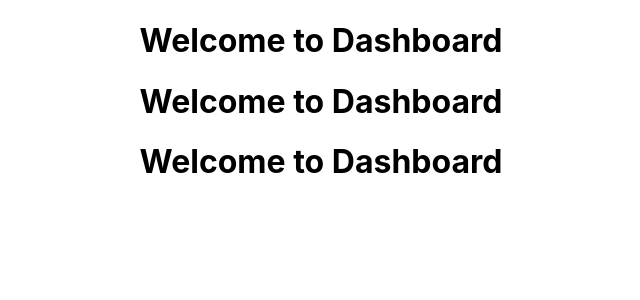
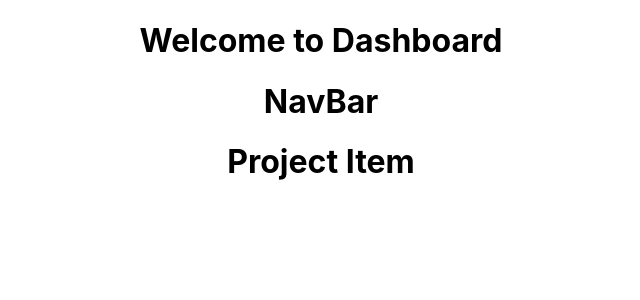
Before and after one commit to Truein/PPMToolFullStack, a React (Create React App) app in the folder ppmtool-react-client/: page / in a window 1280 px wide. Shown: the top 300 px of the page, without its empty margins (319-959 px from the left). Built offline with nearby package versions, Linux system fonts and the light colour scheme; the HTML template or start-up script is replaced by a standard one.

Commit message:
ReactJS Client App Added Header and Navbar

```diff
--- a/ppmtool-react-client/src/App.js
+++ b/ppmtool-react-client/src/App.js
@@ -8,8 +8,6 @@
     return (
       <div className="App">
         <Dashboard />
-        <Dashboard />
-        <Dashboard />
       </div>
     );
   }
--- a/ppmtool-react-client/src/components/Dashboard.js
+++ b/ppmtool-react-client/src/components/Dashboard.js
@@ -1,8 +1,17 @@
 import React, { Component } from "react";
+import ProjectItem from "./Project/ProjectItem";
+import Header from "./Layout/Header";
 
 class Dashboard extends Component {
   render() {
-    return <h1>Welcome to Dashboard</h1>;
+    return (
+      <div>
+        <h1>Welcome to Dashboard</h1>
+
+        <Header />
+        <ProjectItem />
+      </div>
+    );
   }
 }
 
--- /dev/null
+++ b/ppmtool-react-client/src/components/Layout/Header.js
@@ -0,0 +1,13 @@
+import React, { Component } from "react";
+
+class Header extends Component {
+  render() {
+    return (
+      <div>
+        <h1>NavBar</h1>
+      </div>
+    );
+  }
+}
+
+export default Header;
--- /dev/null
+++ b/ppmtool-react-client/src/components/Project/ProjectItem.js
@@ -0,0 +1,9 @@
+import React, { Component } from "react";
+
+class ProjectItem extends Component {
+  render() {
+    return <h1>Project Item</h1>;
+  }
+}
+
+export default ProjectItem;
```
